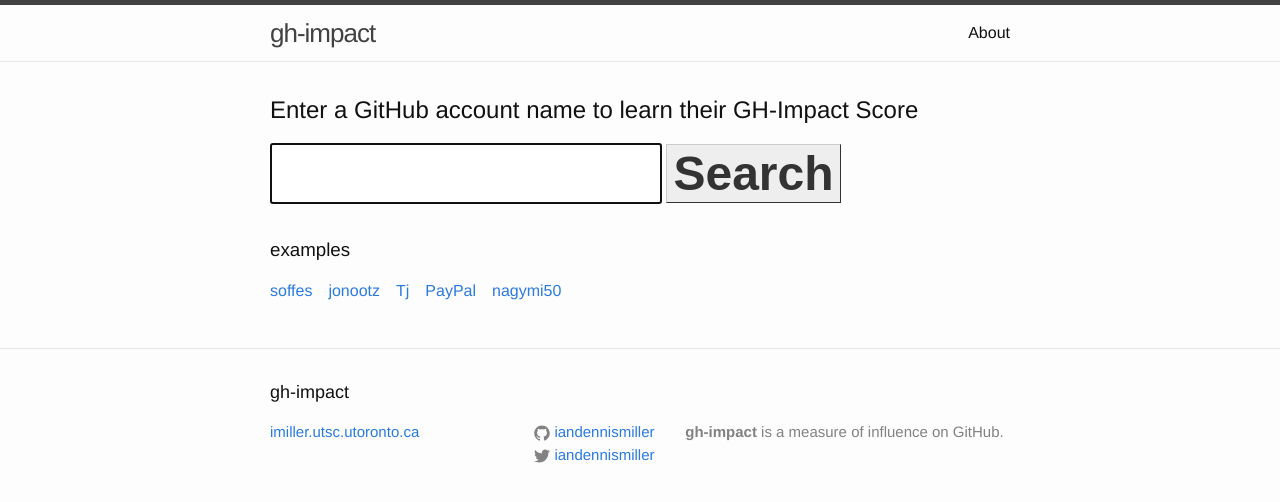
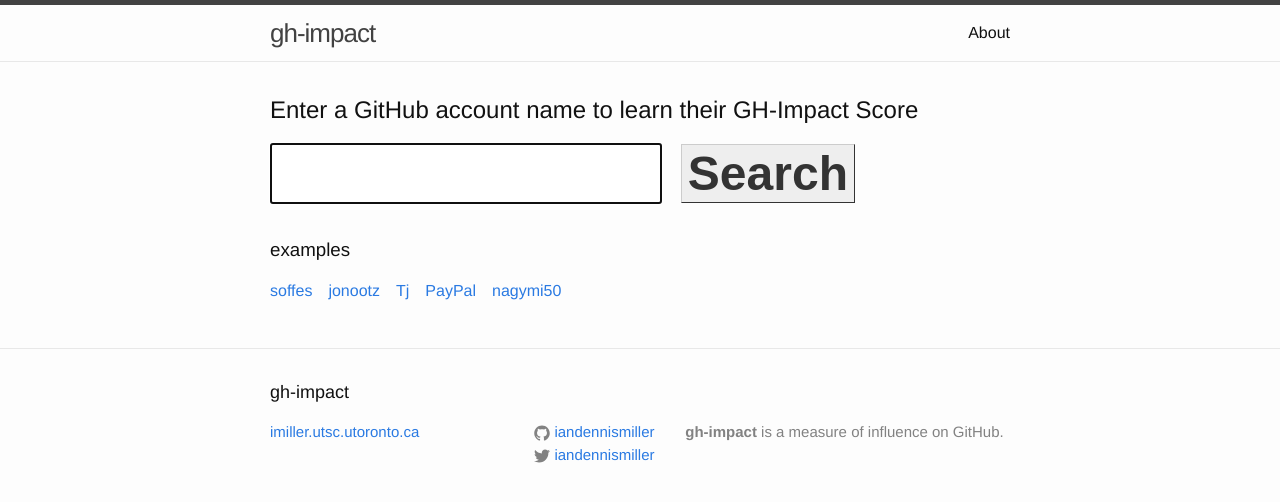
Before and after one commit to iandennismiller/gh-impact, a Jekyll site: the page built from index.html, in a window 1280 px wide. Shown: the top 502 px of the page. Built offline with Jekyll 4.4.1, drawn with Linux system fonts in a browser that asks for light colours; nearby versions of some CDN libraries.

Commit message:
button margin

```diff
--- a/css/main.scss
+++ b/css/main.scss
@@ -60,6 +60,7 @@
 #search {
     cursor: pointer;
     font-size: 3em;
+    margin-left: 0.3em;
 }
 
 #masked {
```
